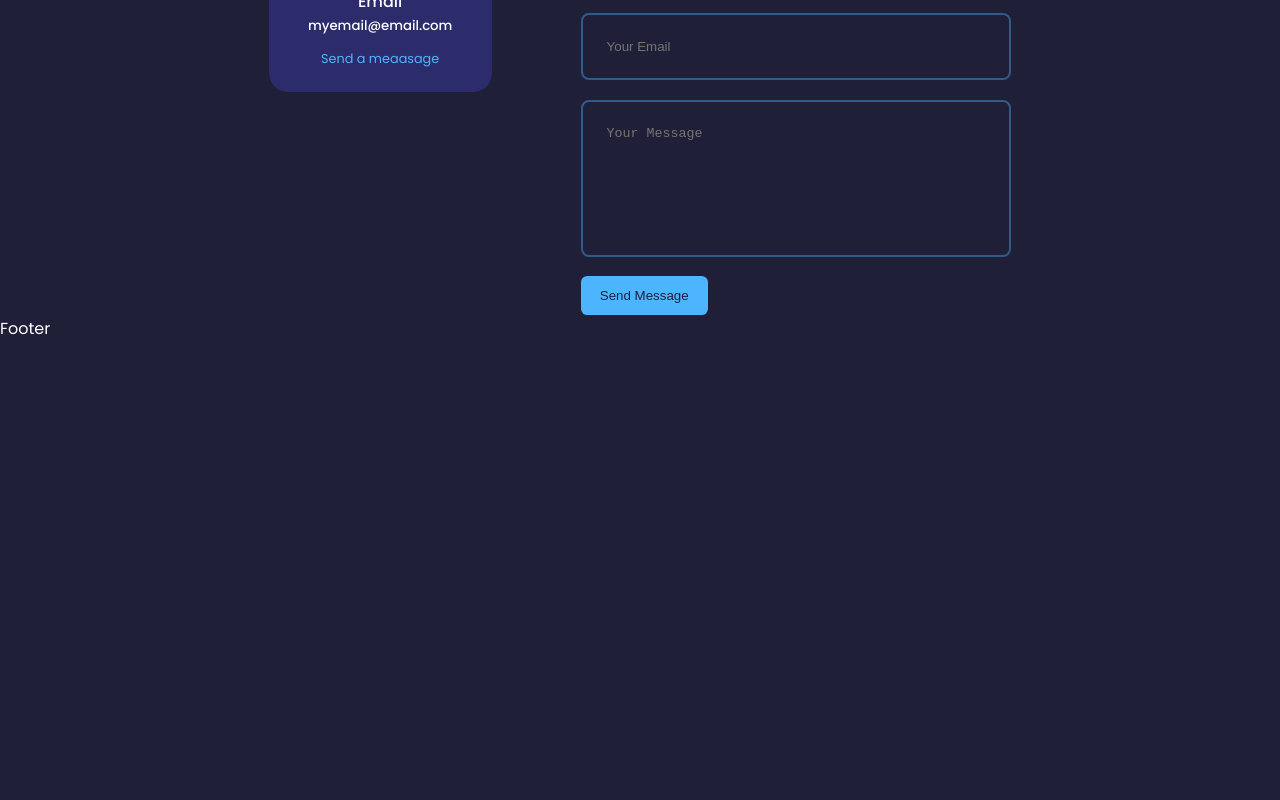
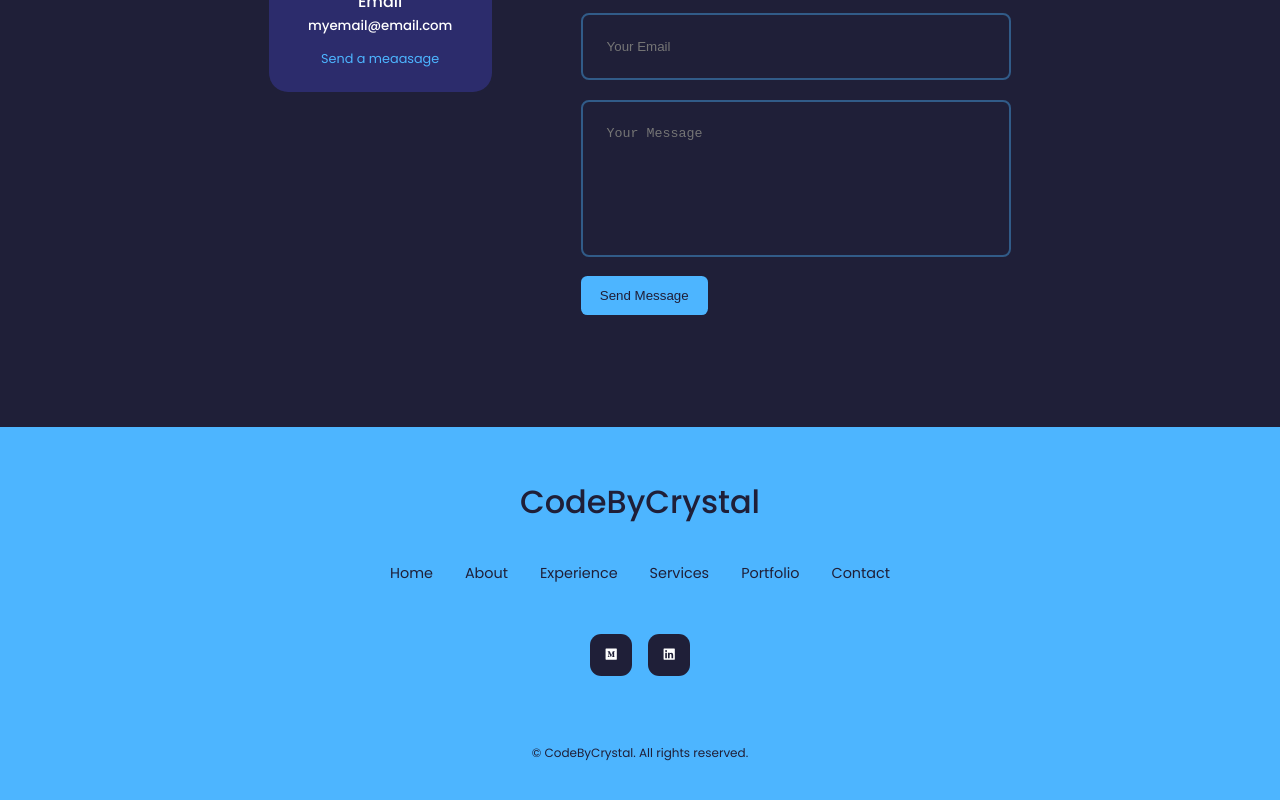
Before and after one commit to crystalz411/my-portfolio, a React (Create React App) app: page / in a window 1280 px wide. Shown: the part 4016-4816 px from the top of the page. Before the commit the page ends 4358 px from the top, so only its background shows below. Built offline with nearby package versions, Linux system fonts and the light colour scheme.

Commit message:
footer created

```diff
--- a/src/components/footer/footer.css
+++ b/src/components/footer/footer.css
@@ -0,0 +1,66 @@
+footer {
+    background: var(--color-primary);
+    padding: 3rem 0;
+    text-align: center;
+    font-size: 0.9rem;
+    margin-top: 7rem;
+}
+
+footer a {
+    color: var(--color-bg);
+}
+
+.footer_logo {
+    font-size: 2rem;
+    font-weight: 500;
+    margin-bottom: 2rem;
+    display: inline-block;
+}
+
+.permalinks {
+    display: flex;
+    flex-wrap: wrap;
+    justify-content: center;
+    gap: 2rem;
+    margin: 0 auto 3rem;
+}
+
+.footer_socials {
+    display: flex;
+    justify-content: center;
+    gap: 1rem;
+    margin-bottom: 4rem;
+}
+
+.footer_socials a {
+    background: var(--color-bg);
+    color: var(--color-white);
+    padding: 0.8rem;
+    border-radius: 0.7rem;
+    display: flex;
+    border: 1px solid transparent;
+}
+
+.footer_socials a:hover {
+    background: transparent;
+    color: var(--color-bg);
+    border-color: var(--color-bg);
+}
+
+.footer_copyright {
+    margin-bottom: 4rem;
+    color: var(--color-bg);
+}
+
+/* =========== MEDIA QUERIES(SMALL DEVICES) ============ */
+@media screen and (max-width: 600px) {
+
+    .permalinks {
+        flex-direction: column;
+        gap: 1.5rem;
+    }
+
+    .footer_socials {
+        margin-bottom: 2.6rem;
+    }
+}
--- a/src/components/footer/footer.tsx
+++ b/src/components/footer/footer.tsx
@@ -1,11 +1,31 @@
 import React from 'react'
+import {AiFillMediumSquare} from 'react-icons/ai'
+import {AiFillLinkedin} from 'react-icons/ai'
 import './footer.css'
 
 const Footer = () => {
     return (
-        <div>
-            Footer
-        </div>
+        <footer>
+            <a href="#" className='footer_logo'>CodeByCrystal</a>
+
+            <ul className='permalinks'>
+            <li><a href="#">Home</a></li>
+            <li><a href="#about">About</a></li>
+            <li><a href="#experience">Experience</a></li>
+            <li><a href="#servces">Services</a></li>
+            <li><a href="#portfolio">Portfolio</a></li>
+            <li><a href="#contact">Contact</a></li>
+            </ul>
+
+            <div className="footer_socials">
+                <a href="medium"><AiFillMediumSquare/></a>
+                <a href="linkedIn"><AiFillLinkedin/></a>
+            </div>
+
+            <div className="footer_copyright">
+                <small>&copy; CodeByCrystal. All rights reserved.</small>
+            </div>
+        </footer>
     )
 
 }
```
